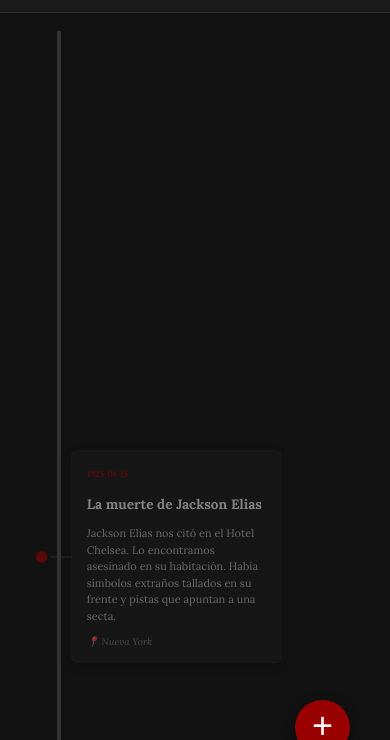
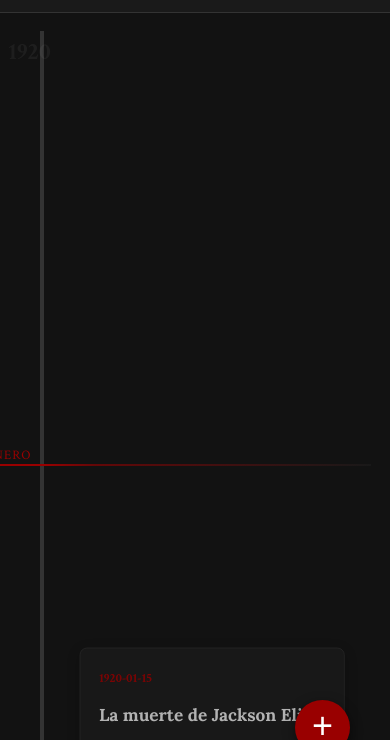
Before and after one commit to Nchsal/nchsal.github.io, a plain HTML site: page index.html in a window 390 px wide. Shown: the part 49-789 px from the top of the page. Drawn offline with Linux system fonts and the light colour scheme.

Commit message:
style: corrige posicion adaptaiva de mese y año flotante

```diff
--- a/app.js
+++ b/app.js
@@ -2,14 +2,14 @@
 const eventosDePrueba = [
     {
         id: "1",
-        fecha: "1925-01-15",
+        fecha: "1920-01-15",
         titulo: "La muerte de Jackson Elias",
         descripcion: "Jackson Elias nos citó en el Hotel Chelsea. Lo encontramos asesinado en su habitación. Había símbolos extraños tallados en su frente y pistas que apuntan a una secta.",
         localizacion: "Nueva York"
     },
     {
         id: "2",
-        fecha: "1925-01-20",
+        fecha: "1920-01-20",
         titulo: "Investigación en la Gaceta del Profesor",
         descripcion: "Revisamos los archivos del periódico de la Universidad y descubrimos recortes sobre la expedición Carlyle. Todo parece encajar de forma terrorífica.",
         localizacion: "Nueva York"
@@ -21,70 +21,123 @@ console.log("¡JavaScript enlazado correctamente!");
 console.log("Eventos cargados:", eventosDePrueba);
 
 const contenedorLinea = document.getElementById("contenedor-linea");
+// Variable global para controlar el año actual en pantalla
+let añoActualGlobal = "";
 
 function renderizarLineaDeTiempo(eventos) {
-    contenedorLinea.innerHTML = '<div class="linea-vertical"></div>'; // Limpiar el contenedor antes de renderizar
+    contenedorLinea.innerHTML = '<div class="linea-vertical"></div>'; // Limpiar antes de renderizar
 
-    eventos.forEach(evento => {
+    // Ordenamos los eventos por fecha por si acaso vienen desordenados
+    eventos.sort((a, b) => new Date(a.fecha) - new Date(b.fecha));
+
+    let ultimoAño = null;
+    let ultimoMes = null;
+    let ultimaFecha = null;
+
+    eventos.forEach((evento, index) => {
+        const fechaActual = new Date(evento.fecha);
+        const añoActual = fechaActual.getFullYear();
+
+        // Obtener el nombre del mes en español
+        const mesActual = fechaActual.toLocaleDateString('es-ES', { month: 'long' });
+
+        // 1. SEPARADOR DE MES: Si cambia el mes (o el año), metemos la línea divisoria
+        if (mesActual !== ultimoMes || añoActual !== ultimoAño) {
+            const separador = document.createElement("div");
+            separador.classList.add('separador-mes');
+            separador.innerHTML = `
+                <span class="mes-texto">${mesActual}</span>
+                <div class="mes-linea"></div>
+            `;
+            contenedorLinea.appendChild(separador);
+            ultimoMes = mesActual;
+            ultimoAño = añoActual;
+        }
+
+        // 2. CREAR EL BLOQUE DEL EVENTO
         const bloque = document.createElement("div");
         bloque.classList.add('evento-bloque');
+        // Guardamos el año en el elemento para que el scroll sepa cuál es
+        bloque.dataset.anio = añoActual;
 
         bloque.innerHTML = `
             <div class="nodo-circulo"></div>
             <div class="tarjeta-evento">
-            <span class="evento-fecha">${evento.fecha}</span>
+                <span class="evento-fecha">${evento.fecha}</span>
                 <h3>${evento.titulo}</h3>
                 <p>${evento.descripcion}</p>
                 <small class="evento-localizacion">📍 ${evento.localizacion}</small>
             </div>
         `;
 
+        // 3. DISTANCIA RELATIVA: Ajustamos el espacio según el tiempo pasado
+        if (index > 0 && ultimaFecha) {
+            const diferenciaTiempo = fechaActual - ultimaFecha;
+            const diferenciaDias = Math.floor(diferenciaTiempo / (1000 * 60 * 60 * 24));
+
+            // Cada día añade 1.5px de separación, con un tope máximo de 200px para que no se vuelva infinito
+            const margenExtra = Math.min(diferenciaDias * 1.5, 200);
+            bloque.style.marginTop = `${margenExtra}px`;
+        }
+
         contenedorLinea.appendChild(bloque);
+        ultimaFecha = fechaActual;
     });
 }
-// --- EFECTO CILINDRO CON EL SCROLL ---
 
+// --- EFECTO CILINDRO Y DETECCIÓN DE AÑO AL HACER SCROLL ---
 function actualizarEfectoCilindro() {
-    // 1. Encontramos la mitad vertical de la pantalla (la "cámara")
     const centroPantalla = window.innerHeight / 2;
+    const bloques = document.querySelectorAll('.evento-bloque');
+    const divAño = document.getElementById("año-flotante");
 
-    // 2. Capturamos todos los bloques de eventos que hay en la página
-    const bloques = document.querySelectorAll('.evento-bloque');
+    let bloqueMasCercano = null;
+    let distanciaMinima = Infinity;
 
     bloques.forEach(bloque => {
-        // Obtenemos la posición del bloque respecto a la pantalla actual
         const rect = bloque.getBoundingClientRect();
-        // Calculamos el centro vertical del bloque de la tarjeta
         const centroBloque = rect.top + (rect.height / 2);
-
-        // 3. Calculamos la distancia absoluta entre el centro de la pantalla y el bloque
         const distanciaAlCentro = Math.abs(centroPantalla - centroBloque);
 
-        // 4. Normalizamos la distancia (por ejemplo, en un radio de 400px)
-        // Cuanto más cerca del centro, el factor se acercará a 1. Cuanto más lejos, a 0.
+        // Buscamos cuál es el bloque que está cruzando el centro de la pantalla ahora mismo
+        if (distanciaAlCentro < distanciaMinima) {
+            distanciaMinima = distanciaAlCentro;
+            bloqueMasCercano = bloque;
+        }
+
+        // Aplicamos el efecto cilindro que ya tenías
         const radioEfecto = 400;
         let factor = 1 - (distanciaAlCentro / radioEfecto);
 
-        // Ponemos límites para que no devuelva números negativos si se aleja mucho
         if (factor < 0) factor = 0;
         if (factor > 1) factor = 1;
 
-        // 5. Convertimos ese factor en valores de Escala y Opacidad
-        // En el centro (factor 1): escala 1.1 y opacidad 1
-        // Fuera del radio (factor 0): escala 0.4 y opacidad 0.15 (casi invisibles y muy pequeñas)
         const escala = 0.4 + (factor * 0.7);
         const opacidad = 0.15 + (factor * 0.85);
 
-        // 6. Aplicamos la magia tridimensional con CSS dinámico
-        // Usamos un ligero efecto de perspectiva hacia el fondo (translateZ)
         bloque.style.transform = `scale(${escala})`;
         bloque.style.opacity = opacidad;
     });
+
+    // Cambiar el año flotante con fundido rápido si cambia el año del bloque central
+    if (bloqueMasCercano && divAño) {
+        const añoBloque = bloqueMasCercano.dataset.anio;
+        if (añoBloque !== añoActualGlobal) {
+            añoActualGlobal = añoBloque;
+
+            // Añadimos clase para difuminar rápido
+            divAño.classList.add("año-cambiando");
+
+            setTimeout(() => {
+                divAño.innerText = añoActualGlobal;
+                // Quitamos clase para que vuelva a aparecer suavemente
+                divAño.classList.remove("año-cambiando");
+            }, 150); // El cambio ocurre a mitad de la animación
+        }
+    }
 }
 
+// Inicialización de la app
 renderizarLineaDeTiempo(eventosDePrueba);
-// Escuchamos el evento de scroll del navegador para ejecutar el cálculo
 window.addEventListener('scroll', actualizarEfectoCilindro);
-
-// Lo ejecutamos también una vez al cargar la página para que aplique el tamaño inicial
 actualizarEfectoCilindro();
--- a/index.html
+++ b/index.html
@@ -11,6 +11,7 @@
     <h1>Línea de tiempo</h1>
 </header>
 <main>
+    <div id="año-flotante">1920</div>
     <div id="contenedor-linea">
         <div class="linea-vertical">
 
--- a/style.css
+++ b/style.css
@@ -96,6 +96,7 @@ header h1{
     display: flex;
     flex-direction: column;
     gap: 150px;
+    transition: margin 0.2s ease;
 }
 
 /*Linea vertical*/
@@ -109,11 +110,6 @@ header h1{
     z-index: 1;
 }
 
-@media (max-width: 880px) {
-    .linea-vertical {
-        left: calc(5% + 20px);
-    }
-}
 
 /*Bloque de cada evento*/
 .evento-bloque{
@@ -166,3 +162,87 @@ header h1{
     color: #777;
     font-style: italic;
 }
+
+/*Año flotante*/
+#año-flotante{
+    position: fixed;
+    top: 110px;
+    left: 20px;
+    font-family: 'Crimson Text', serif;
+    font-size: 6rem;
+    font-weight: bold;
+    color: rgba(255, 255, 255, 0.05);
+    z-index: 10;
+    pointer-events: none; /* Permite hacer clic a través del año flotante */
+    transition: opacity 0.2s ease-in-out, transform 0.2s ease-in-out;
+}
+
+.año-cambiando{
+    opacity: 0.2;
+    transform: scale(0.95);
+}
+
+/*Seprador de meses*/
+.separador-mes{
+    position: relative;
+    width: 100%;
+    height: 35px;
+    margin: 20px 0;
+    z-index: 2;
+}
+.mes-texto{
+    font-family: 'Crimson Text', serif;
+    font-size: 16px;
+    text-transform: uppercase;
+    letter-spacing: 2px;
+    color: #990000;
+    position: absolute;
+    right: calc(100% - 12px);
+    bottom: 2px;
+    white-space: nowrap;
+    z.index: 3;
+}
+.mes-linea{
+    position: absolute;
+    left: -80px;
+    right: 0;
+    height: 2px;
+    /* El degradado empieza en rojo sólido y decae hacia la derecha de las tarjetas */
+    background: linear-gradient(to right,
+        #990000 0%,
+        #990000 140px,
+        rgba(153, 0, 0, 0.6) 190px,
+        rgba(51, 51, 51, 0.2) 100%
+    );
+    bottom: 0;
+    z-index: 2;
+}
+
+@media (max-width: 900px){
+    #año-flotante{
+        font-size: 1.5rem;
+        left: 8px;
+        top: 85px;
+    }
+
+    #contentedor-linea{
+        width: 75%;
+        margin-left: calc(15% + 10px);
+    }
+
+    .mes-texto{
+        font-size: 13px;
+        letter-spacing: 1px;
+        right: calc(100% - 12px);
+    }
+
+    .mes-linea{
+        left: -75px;
+        background: linear-gradient(to right,
+            #990000 0%,
+            #990000 100px,
+            rgba(153, 0, 0, 0.6) 150px,
+            rgba(51, 51, 51, 0.2) 100%
+        );
+    }
+}
```
